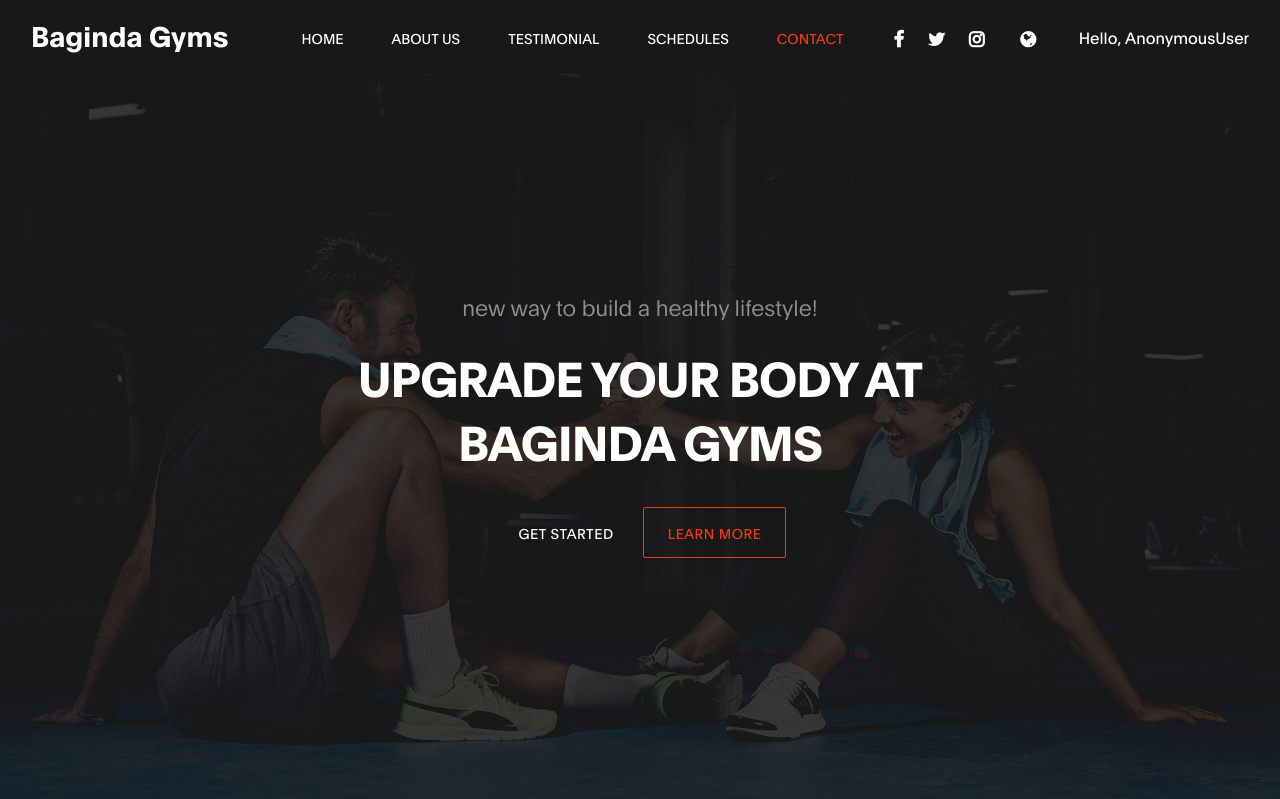
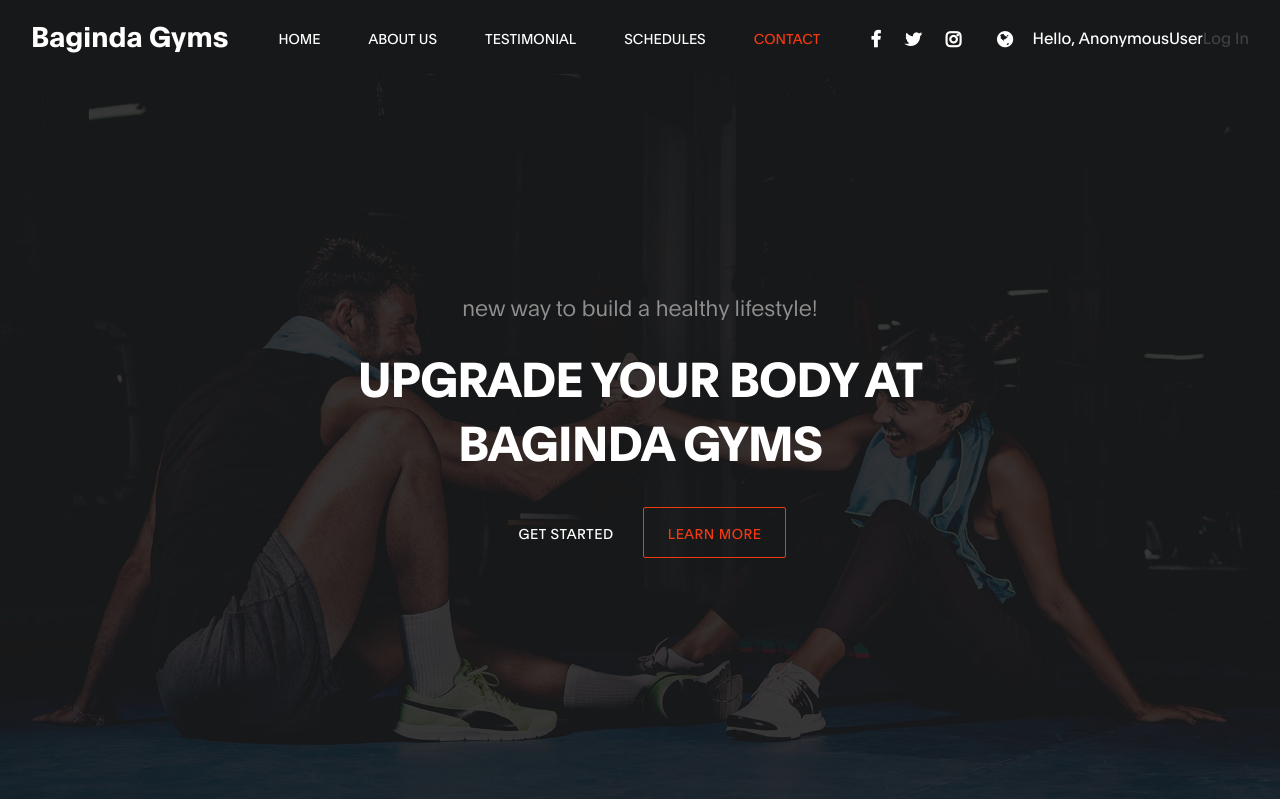
Before and after one commit to tomyhrdnsyh/Website-Gym-Member-Register, a Django app: page / in a window 1280 px wide. Shown: the top 799 px of the page. Run offline with Django 4.2, Linux system fonts and the light colour scheme; data comes from the database, SQL or seed files in the repository; some libraries are stand-ins or nearby versions.

Commit message:
benerin template dikittt

```diff
--- a/templates/index.html
+++ b/templates/index.html
@@ -74,9 +74,11 @@
 
                 <ul class="navbar-nav ml-lg-auto">
                     {% if request.user.is_authenticated %}
-                    <li class="text-white">Hello, {{ request.user }} <a href="{% url 'logout' %}">Log Out</a></li>
+                    <li class="text-white">Hello, {{ request.user }}</li>
+                    <li><a href="{% url 'logout' %}">Log Out</a></li>
                     {% else %}
                     <li class="text-white">Hello, {{ request.user }}</li>
+                    <li><a href="{% url 'login' %}">Log In</a></li>
                     {% endif %}
                 </ul>
             </div>
--- a/templates/index_id.html
+++ b/templates/index_id.html
@@ -80,6 +80,7 @@
                     <li><a href="{% url 'logout' %}">Log Out</a></li>
                     {% else %}
                     <li class="text-white">Hello, {{ request.user }}</li>
+                    <li><a href="{% url 'login' %}">Log In</a></li>
                     {% endif %}
                 </ul>
             </div>
```
